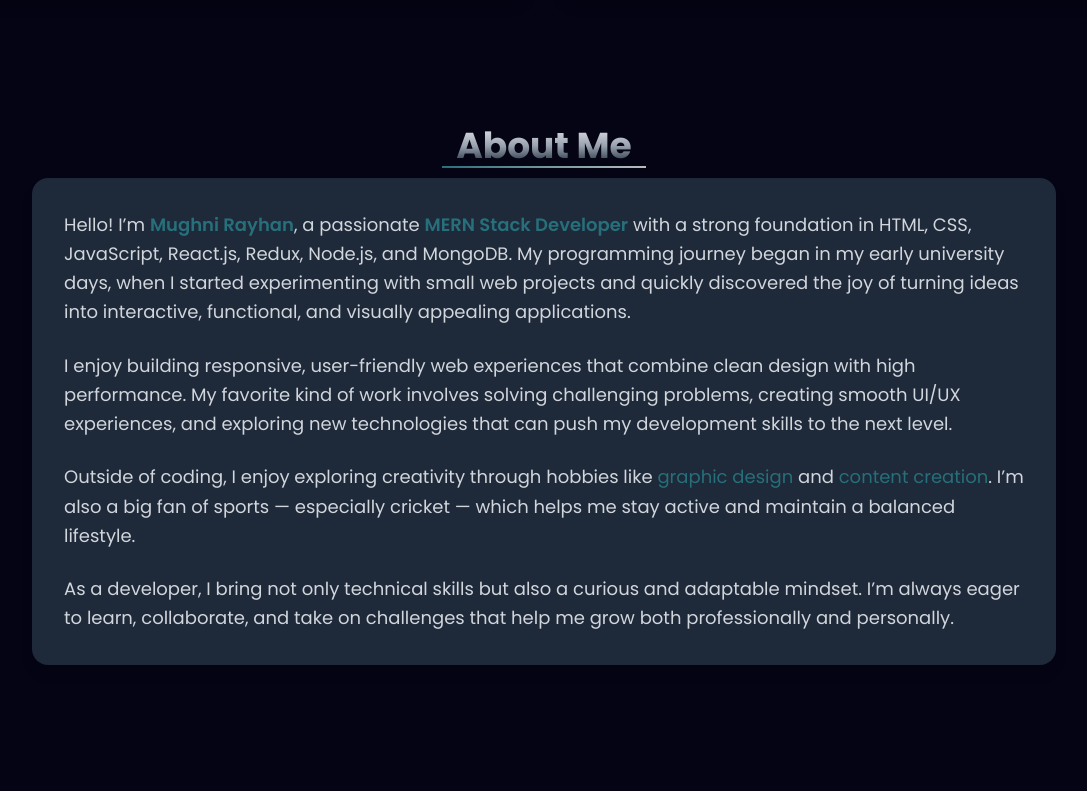
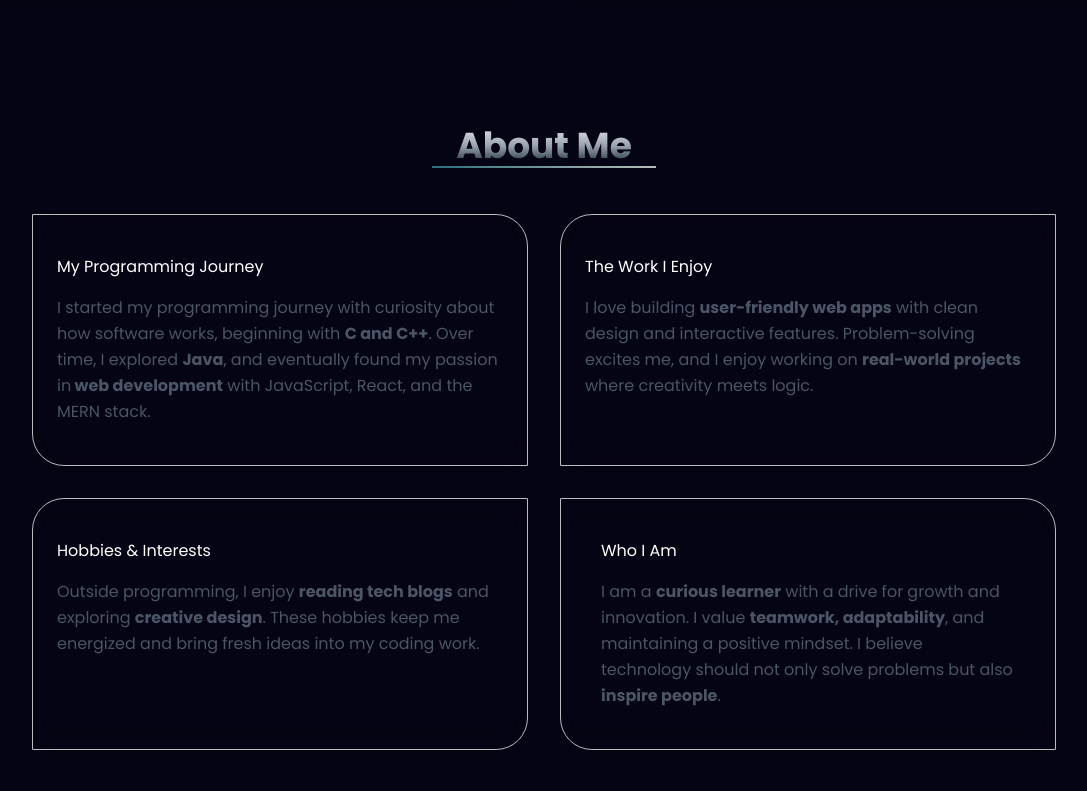
Before and after one commit to MughniRayhan/Portfolio, a React (Vite) app: page / in a window 1280 px wide. Shown: the part 1809-2600 px from the top of the page, without its empty margins (96-1183 px from the left). Built offline with nearby package versions, Linux system fonts and the light colour scheme.

Commit message:
change about section

```diff
--- a/src/Pages/Home/AboutMe.jsx
+++ b/src/Pages/Home/AboutMe.jsx
@@ -4,9 +4,8 @@ import { motion, useScroll } from "motion/react"
 function AboutMe() {
    const scrollYProgress = useScroll().scrollYProgress
   return (
-    <section className="py-16 px-6 md:px-20  text-white" data-aos="fade-up" data-aos-duration="2000">
-      <div className="max-w-5xl mx-auto">
-        <motion.h2 className="text-3xl md:text-4xl font-bold text-center mb-3 relative  w-[20%] mx-auto bg-gradient-to-t from-primary/30 via-gray-400 to-gray-200 bg-clip-text text-transparent" >
+        <section className="py-16 px-6 md:px-20 skills-gradient text-white " data-aos="fade-up" data-aos-duration="2000" >
+              <motion.h2 className="text-3xl md:text-4xl font-bold text-center mb-3 relative  w-[20%] mx-auto bg-gradient-to-t from-primary/30 via-gray-400 to-gray-200 bg-clip-text text-transparent mb-12" >
                 About Me
 
               <motion.span style={{
@@ -22,35 +21,66 @@ function AboutMe() {
               </motion.span>
               </motion.h2>
 
-        <div className="bg-gray-800 p-8 rounded-2xl shadow-lg hover:shadow-primary/50 transition-all duration-300">
-          <p className="text-lg text-gray-300 leading-relaxed mb-6">
-            Hello! I’m <span className="text-primary font-semibold">Mughni Rayhan</span>, a passionate{" "}
-            <span className="text-primary font-semibold">MERN Stack Developer</span> with a strong foundation in
-            HTML, CSS, JavaScript, React.js, Redux, Node.js, and MongoDB. My programming journey began
-            in my early university days, when I started experimenting with small web projects and quickly
-            discovered the joy of turning ideas into interactive, functional, and visually appealing applications.
+      <div className="grid grid-cols-1 md:grid-cols-2 gap-8 max-w-5xl mx-auto">
+
+        {/* Card 1: Programming Journey */}
+        <div
+        className="  backdrop-blur-md px-6 py-10 border border-secondary  rounded-bl-4xl  rounded-tr-4xl shadow-lg hover:shadow-primary  transform hover:-translate-y-0.5 transition-all duration-500"
+        >
+          <div>
+            <h2>My Programming Journey</h2>
+          </div>
+          <div className="text-gray-600 leading-relaxed mt-4">
+            <p>
+              I started my programming journey with curiosity about how
+              software works, beginning with <b>C and C++</b>. Over time, I
+              explored <b>Java</b>, and eventually found my passion in
+              <b> web development</b> with JavaScript, React, and the MERN stack.
             </p>
+          </div>
+        </div>
 
-          <p className="text-lg text-gray-300 leading-relaxed mb-6">
-            I enjoy building responsive, user-friendly web experiences that combine clean design with
-            high performance. My favorite kind of work involves solving challenging problems,
-            creating smooth UI/UX experiences, and exploring new technologies that can push my
-            development skills to the next level.
+        {/* Card 2: Work I Enjoy */}
+        <div  className=" backdrop-blur-md px-6 py-10 border border-secondary  rounded-br-4xl rounded-tl-4xl shadow-lg hover:shadow-primary  transform hover:-translate-y-0.5 transition-all duration-500">
+          <div>
+            <h2>The Work I Enjoy</h2>
+          </div>
+          <div className="text-gray-600 leading-relaxed mt-4">
+            <p>
+              I love building <b>user-friendly web apps</b> with clean design and
+              interactive features. Problem-solving excites me, and I enjoy
+              working on <b>real-world projects</b> where creativity meets logic.
             </p>
+          </div>
+        </div>
 
-          <p className="text-lg text-gray-300 leading-relaxed mb-6">
-            Outside of coding, I enjoy exploring creativity through hobbies like{" "}
-            <span className="text-primary">graphic design</span> and{" "}
-            <span className="text-primary">content creation</span>. I’m also a big fan of sports —
-            especially cricket — which helps me stay active and maintain a balanced lifestyle.
+        {/* Card 3: Hobbies & Interests */}
+        <div  className="  backdrop-blur-md px-6 py-10 border border-secondary  rounded-tl-4xl rounded-br-4xl shadow-lg hover:shadow-primary  transform hover:-translate-y-0.5 transition-all duration-500">
+          <div>
+            <h2>Hobbies & Interests</h2>
+          </div>
+          <div className="text-gray-600 leading-relaxed mt-4">
+            <p>
+              Outside programming, I enjoy <b>reading tech blogs</b> and exploring <b>creative design</b>. These
+              hobbies keep me energized and bring fresh ideas into my coding
+              work.
             </p>
+          </div>
+        </div>
 
-          <p className="text-lg text-gray-300 leading-relaxed">
-            As a developer, I bring not only technical skills but also
-            a curious and adaptable mindset. I’m always eager to learn,
-            collaborate, and take on challenges that help me grow both
-            professionally and personally.
+        {/* Card 4: Personality */}
+        <div  className="  backdrop-blur-md px-10 py-10 border border-secondary  rounded-bl-4xl rounded-tr-4xl shadow-lg hover:shadow-primary  transform hover:-translate-y-0.5 transition-all duration-500">
+          <div>
+            <h2>Who I Am</h2>
+          </div>
+          <div className="text-gray-600 leading-relaxed mt-4">
+            <p>
+              I am a <b>curious learner</b> with a drive for growth and
+              innovation. I value <b>teamwork, adaptability</b>, and maintaining
+              a positive mindset. I believe technology should not only solve
+              problems but also <b>inspire people</b>.
             </p>
+          </div>
         </div>
       </div>
     </section>
```
Lines whose indentation alone changed are shown as unchanged.
